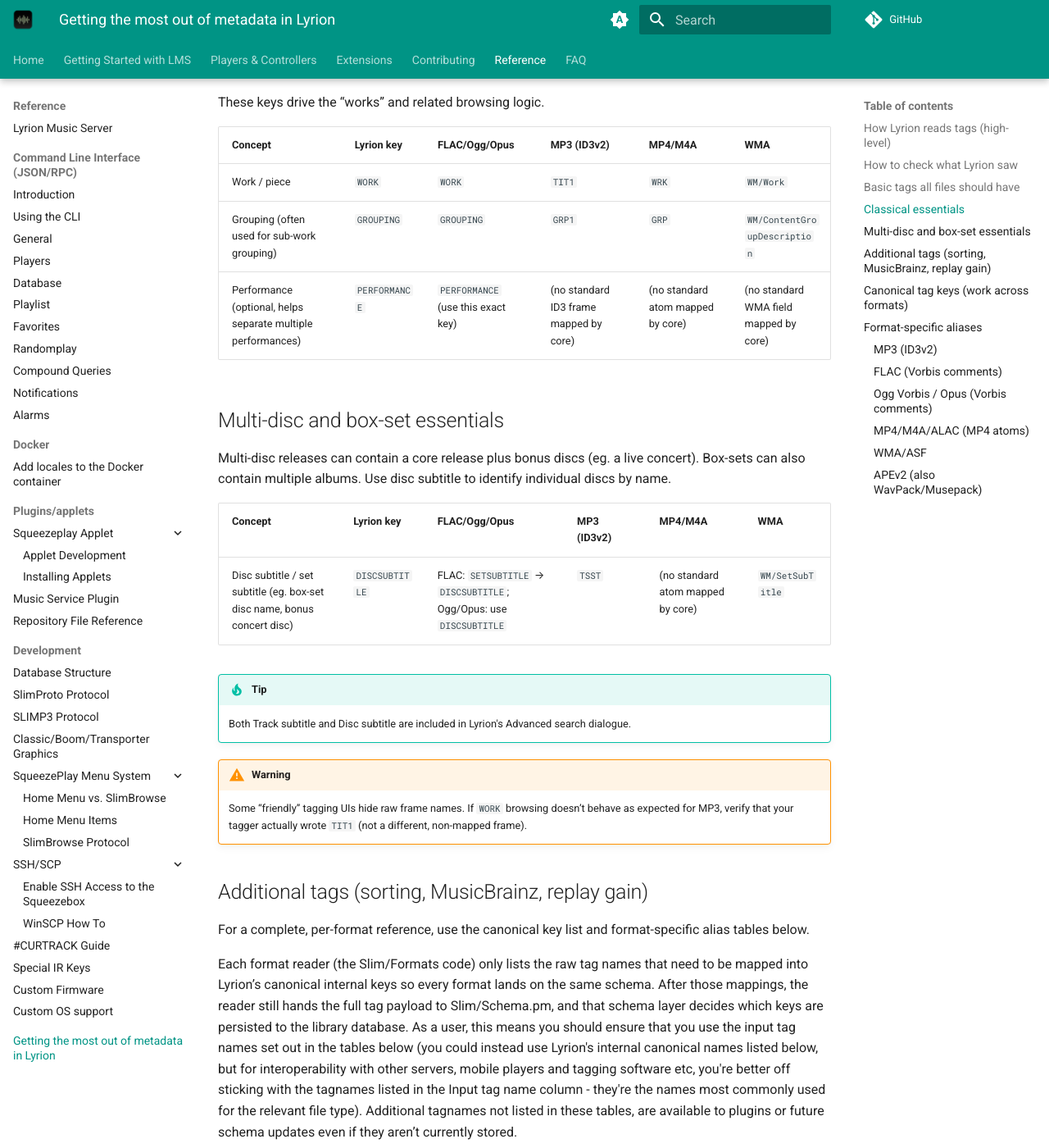
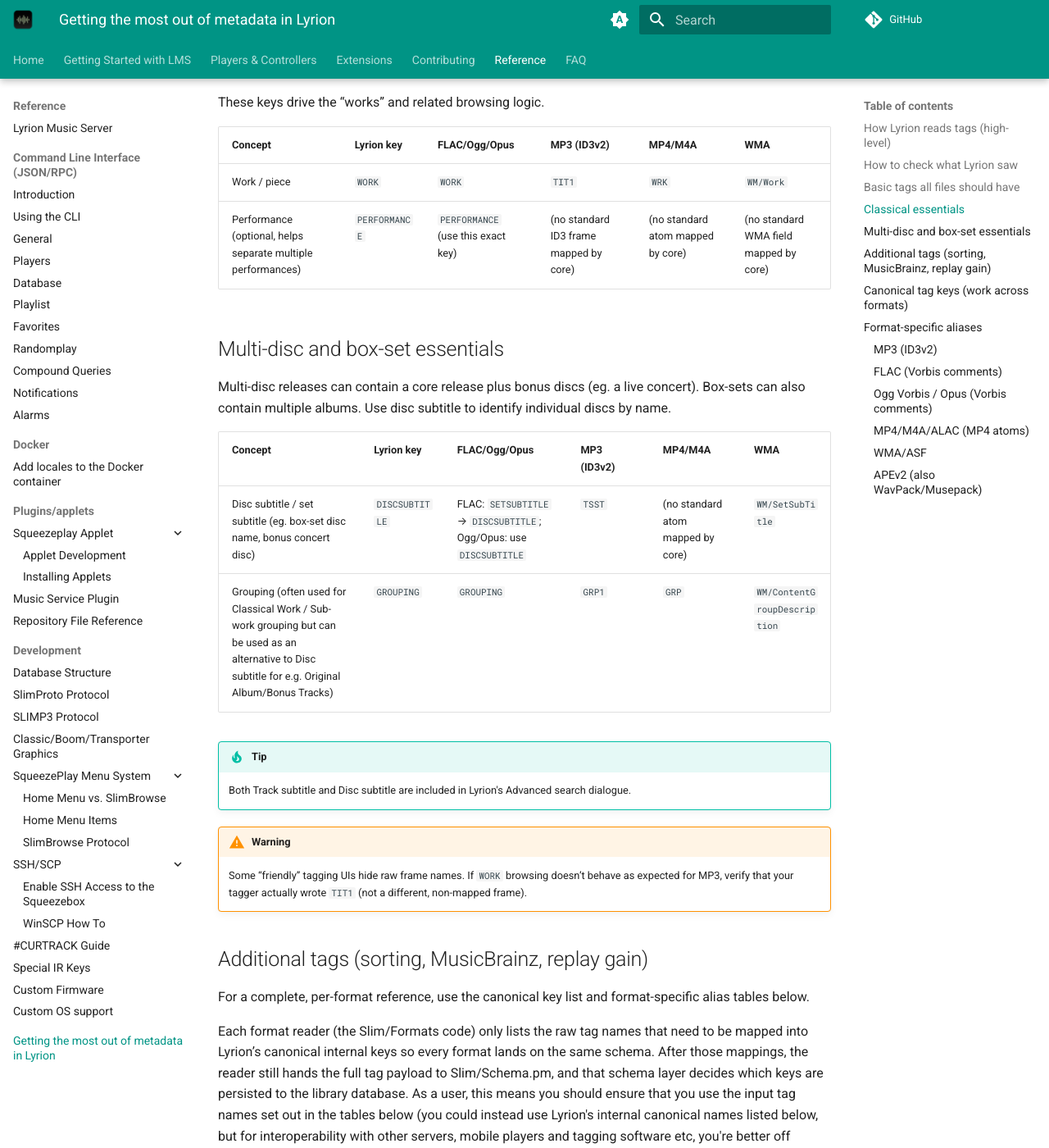
Before and after one commit to LMS-Community/lms-community.github.io, an MkDocs documentation site: the page built from docs/reference/getting-the-most-out-of-metadata-in-lyrion.md, in a window 1280 px wide and 1400 px high, scrolled down 2910 px. Shown: the whole window at 82% size. Built offline with MkDocs 1.6.1 and Material for MkDocs 9.7.7, drawn with Linux system fonts in a browser that asks for light colours; a script that is not in the unit is left out; plug-ins that fetch from the network failed and are left out; comment, search, counter and statistics services are not loaded.

Commit message:
Update getting-the-most-out-of-metadata-in-lyrion.md
Moved GROUPING out of Claasical essentials to Multi disc area as it is not solely Classical related

```diff
--- a/docs/reference/getting-the-most-out-of-metadata-in-lyrion.md
+++ b/docs/reference/getting-the-most-out-of-metadata-in-lyrion.md
@@ -89,6 +88,7 @@
 | Concept | Lyrion key | FLAC/Ogg/Opus | MP3 (ID3v2) | MP4/M4A | WMA |
 |---|---|---|---|---|---|
 | Disc subtitle / set subtitle (eg. box-set disc name, bonus concert disc) | `DISCSUBTITLE` | FLAC: `SETSUBTITLE` → `DISCSUBTITLE`; Ogg/Opus: use `DISCSUBTITLE` | `TSST` | (no standard atom mapped by core) | `WM/SetSubTitle` |
+| Grouping (often used for Classical Work / Sub-work grouping but can be used as an alternative to Disc subtitle for e.g. Original Album/Bonus Tracks)  | `GROUPING` | `GROUPING` | `GRP1` | `GRP` | `WM/ContentGroupDescription` |
 
 
 !!! tip
```
Also changed, not shown: other parts of docs/reference/getting-the-most-out-of-metadata-in-lyrion.md (+0 -1 lines).
